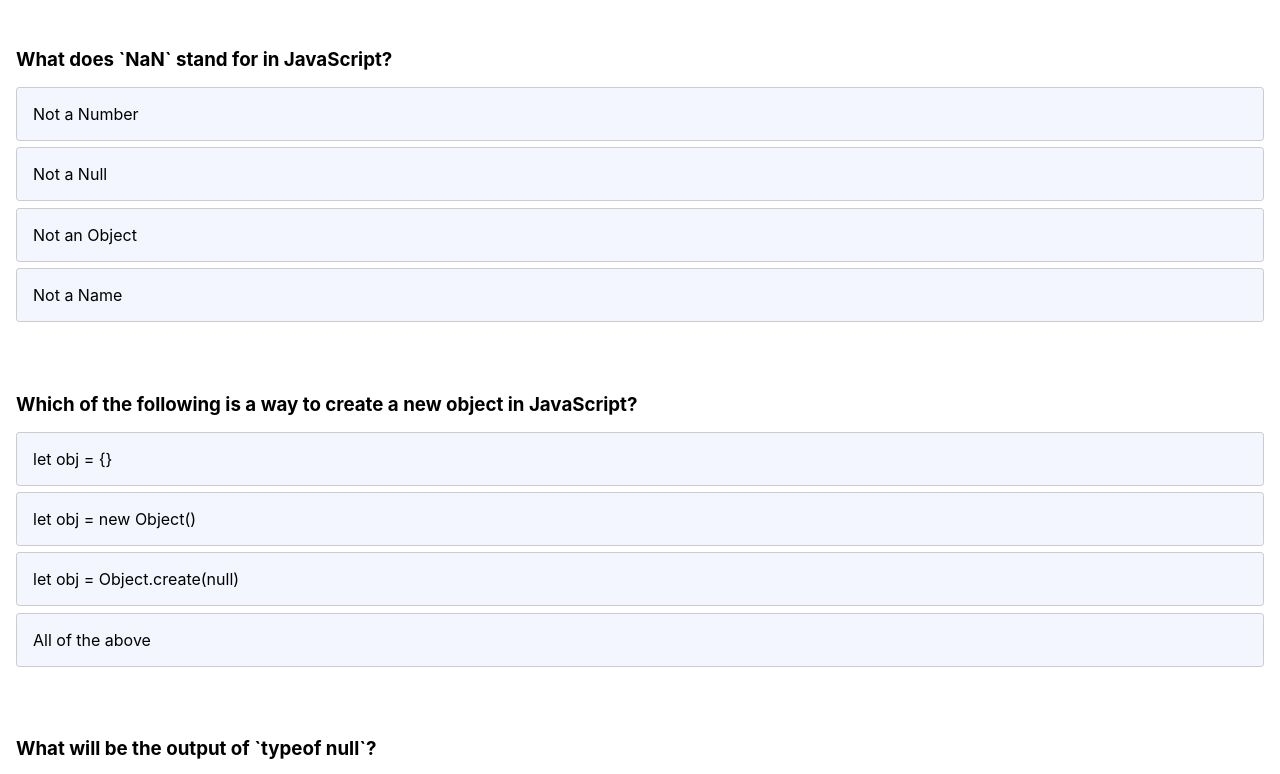
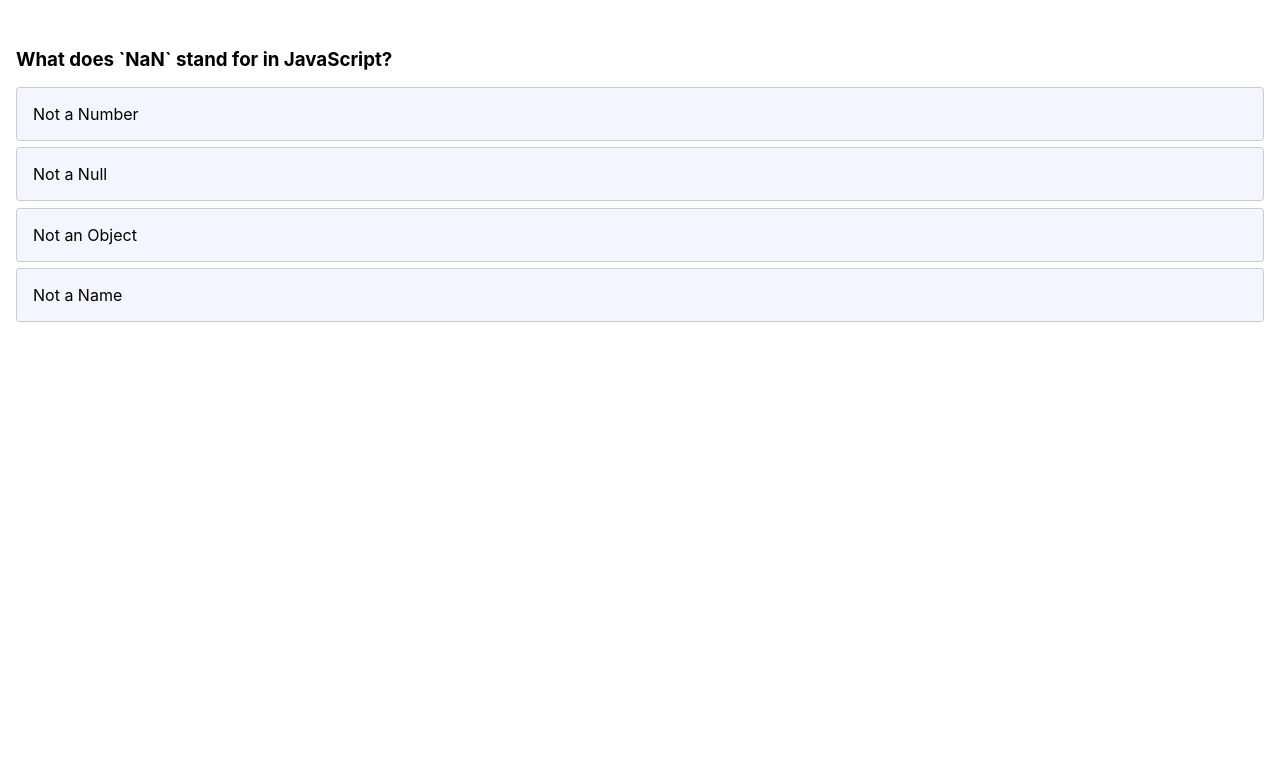
Before and after one commit to ElmehdiBilla/react-quiz-app, a React (Vite) app: page / in a window 1280 px wide. Shown: the top 774 px of the page. Built offline with nearby package versions, Linux system fonts and the light colour scheme.

Commit message:
add result component

```diff
--- a/src/App.jsx
+++ b/src/App.jsx
@@ -1,35 +1,75 @@
-import React, { useState } from 'react'
+import React, { useState} from 'react'
 import Quiz from './components/quiz'
+import Result from './components/result'
 import JsQuestions from './questions'
 
 const App = () => {
+  const quiz = JsQuestions.questions;
+  const quizLength=quiz.length
   const [answers,setAnswers]=useState([]);
-  const quiz = JsQuestions.questions;
+  const [question,setQuestion]=useState(quiz[0]);
+  const [questionIndex,setQuestionIndex]=useState(0);
+  const [ButtonText,setButtonText]=useState('Next');
+  const [progress,setprogress]=useState(100/quizLength);
+  const [isQuizComplete,setIsQuizComplete]=useState(false);
+  const [result,setResult]=useState(null)
 
   const addAnswer = (answer) => {
-    setAnswers([...answers,answer]);
+    if(questionIndex >= quiz.length-1){
+      setButtonText('Done')
+    }
+    setAnswers(prevAnswers=>{
+      let filtredAnswers;
+      if(prevAnswers.some(ans=>ans.question===answer.question)){
+        filtredAnswers=prevAnswers.filter(ans=>ans.question!==answer.question)
+        return [...filtredAnswers,answer];
+      }
+      else{
+        return [...prevAnswers,answer];
+      }
+    })
+  }
 
-    let filtredAnswers;
-    if(answers.some(ans=>ans.question===answer.question)){
-      filtredAnswers=answers.filter(ans=>ans.question!==answer.question)
-      if(filtredAnswers){
-        setAnswers([...filtredAnswers,answer]);
-      }
+  const endQuiz = () => {
+    const result = {
+      quiz:quiz,
+      answers:answers,
     }
-    else{
-      setAnswers([...answers,answer]);
+    setResult(result)
+    setIsQuizComplete(true)
+  }
+
+  const getNextQuestion = () => {
+    if(questionIndex >= quiz.length-1){
+        endQuiz()
+        return
     }
+    setprogress(prevProgress => prevProgress + (100/quizLength))
+    setQuestionIndex(prevIndex=>{
+      const question=quiz[prevIndex+1];
+      setQuestion(question)
+        return prevIndex+1
+    })
+  }
+
+  const resetQuiz = () => {
+    setAnswers([]);
+    setQuestion(quiz[0]);
+    setQuestionIndex(0);
+    setButtonText('Next')
+    setprogress(100/quizLength)
+    setIsQuizComplete(false)
+    setResult(null)
   }
 
   return (
-
-    quiz.map(
-      (question,index) => {
-        return (
-          <Quiz key={index} index={index} question={question} addAnswer={addAnswer}/>
-        )
+    <>
+      {
+        isQuizComplete?
+        <Result result={result} resetQuiz={resetQuiz}/>:
+        <Quiz quizLength={quizLength} progress={progress} index={questionIndex} question={question} addAnswer={addAnswer} getNextQuestion={getNextQuestion} buttonText={ButtonText}/>
       }
-    )
+    </>
   )
 
 }
```
